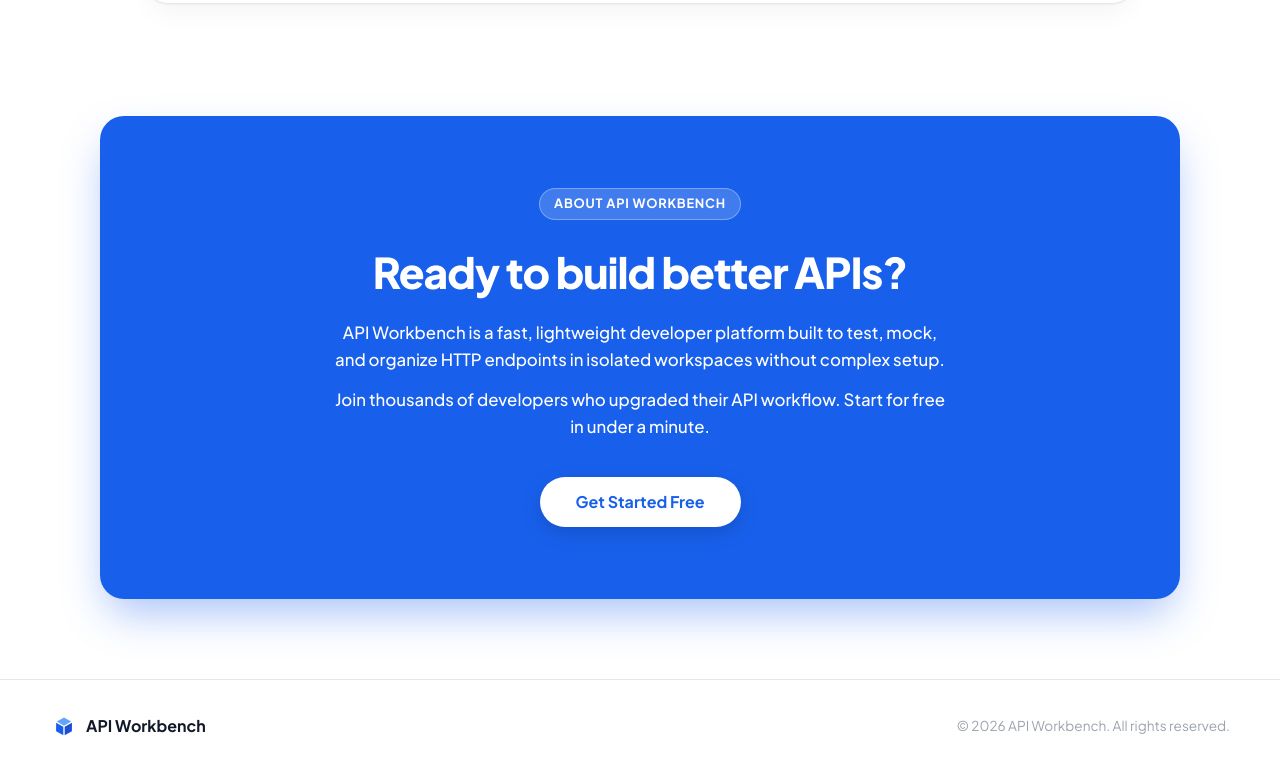
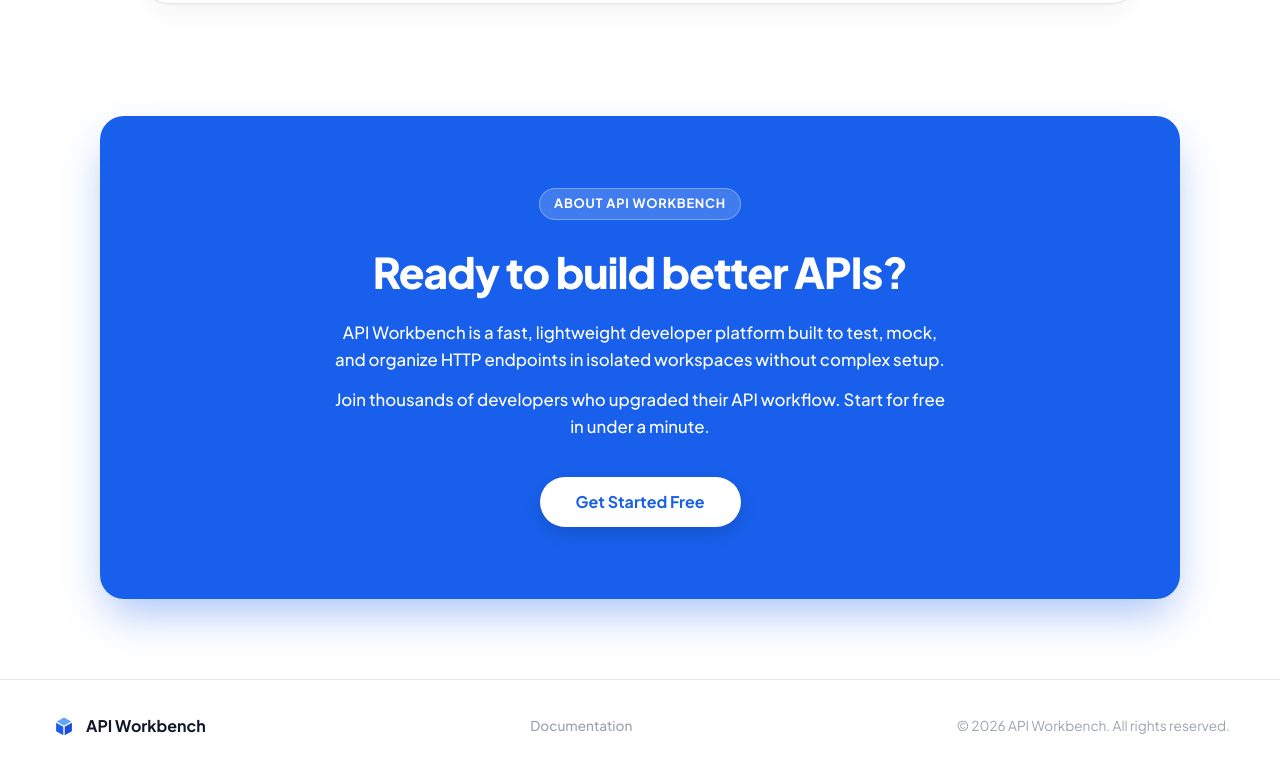
Before and after one commit to ahmad-bits/api-workbench, a React (Vite) app in the folder frontend/: page / in a window 1280 px wide. Shown: the part 3093-3865 px from the top of the page. Built offline with nearby package versions, Linux system fonts and the light colour scheme; no server answers.

Commit message:
Made changes in footer

```diff
--- a/frontend/src/components/auth/AccountSettingsPage.tsx
+++ b/frontend/src/components/auth/AccountSettingsPage.tsx
@@ -1,4 +1,5 @@
 import React, { useState } from 'react';
+import { useNavigate } from 'react-router-dom';
 import './account.css';
 import { useAuth } from '../../context/AuthContext';
 import { useConfirm } from '../../context/ModalContext';
@@ -124,6 +125,7 @@ const ProfileForm: React.FC<ProfileFormProps> = ({
 };
 
 export const AccountSettingsPage: React.FC = () => {
+  const navigate = useNavigate();
   const { user, updateProfile, deleteAccount, logout } = useAuth();
   const confirm = useConfirm();
   const toast = useToast();
@@ -445,10 +447,13 @@ export const AccountSettingsPage: React.FC = () => {
             <span>&copy; {new Date().getFullYear()} API Workbench. All rights reserved.</span>
           </div>
           <div className="wb-account-footer-links">
-            <a href="#privacy">Privacy</a>
-            <a href="#terms">Terms</a>
-            <a href="#security">Security</a>
-            <a href="#docs">Documentation</a>
+            <button
+              type="button"
+              className="wb-account-footer-link-btn"
+              onClick={() => navigate('/docs')}
+            >
+              Documentation
+            </button>
           </div>
         </footer>
       </div>
--- a/frontend/src/components/auth/account.css
+++ b/frontend/src/components/auth/account.css
@@ -484,14 +484,22 @@
   gap: 1.25rem;
 }
 
-.wb-account-footer-links a {
+.wb-account-footer-links a,
+.wb-account-footer-link-btn {
+  background: none;
+  border: none;
+  padding: 0;
   color: #94a3b8;
+  font-size: 0.8125rem;
+  font-family: inherit;
+  cursor: pointer;
   text-decoration: none;
   transition: color 150ms ease;
 }
 
-.wb-account-footer-links a:hover {
-  color: #475569;
+.wb-account-footer-links a:hover,
+.wb-account-footer-link-btn:hover {
+  color: #1860ec;
 }
 
 /* ==========================================================================
--- a/frontend/src/components/docs/DocsPage.tsx
+++ b/frontend/src/components/docs/DocsPage.tsx
@@ -500,6 +500,15 @@ const MockApiDoc: React.FC = () => (
           <li><strong>Method:</strong> Select the HTTP method (<code>GET</code>, <code>POST</code>, <code>PUT</code>, <code>PATCH</code>, <code>DELETE</code>, <code>HEAD</code>, or <code>OPTIONS</code>).</li>
           <li><strong>Path:</strong> Set the route subpath (e.g., <code>/api/v1/users</code>).</li>
           <li><strong>Status Code:</strong> Select the returned HTTP status code (e.g., <code>200</code>, <code>201</code>, <code>400</code>, <code>404</code>).</li>
+          <li><strong>Response Delay:</strong> Set a custom response delay in milliseconds (default is <code>0 ms</code> for immediate response).</li>
+          <li>
+            <strong>Authentication:</strong> Choose between <code>None</code> (default), <code>API Key</code>, or <code>Bearer Token</code>.
+            <ul>
+              <li><em>API Key:</em> Requires incoming requests to match the configured header name and secret value.</li>
+              <li><em>Bearer Token:</em> Requires incoming requests to supply <code>Authorization: Bearer &lt;token&gt;</code>.</li>
+              <li>Missing or incorrect credentials return <code>401 Unauthorized</code>.</li>
+            </ul>
+          </li>
           <li><strong>Response Headers:</strong> Add custom headers (e.g., <code>Content-Type: application/json</code>).</li>
           <li><strong>Response Body:</strong> Enter the JSON response payload.</li>
         </ul>
@@ -509,7 +518,7 @@ const MockApiDoc: React.FC = () => (
 
     <h2>Public Mock Endpoints</h2>
     <p>
-      Each mock generates a public URL that you can call from any application without authentication headers.
+      Each mock generates a public URL that you can call from any application.
     </p>
     <ul>
       <li><strong>Call Counter:</strong> Tracks the total number of requests received on each mock card.</li>
@@ -519,7 +528,7 @@ const MockApiDoc: React.FC = () => (
     <h2>Managing Mocks</h2>
     <ul>
       <li><strong>Search:</strong> Filter mocks by name, path, or method.</li>
-      <li><strong>Edit:</strong> Update the route, status code, headers, or response body.</li>
+      <li><strong>Edit:</strong> Update the route, status code, delay, authentication, headers, or response body.</li>
       <li><strong>Test:</strong> Click <strong>Test</strong> on a mock card to load its URL and method into the API Tester.</li>
       <li><strong>Delete:</strong> Permanently remove the mock endpoint.</li>
     </ul>
--- a/frontend/src/components/landing/LandingFooter.tsx
+++ b/frontend/src/components/landing/LandingFooter.tsx
@@ -1,7 +1,18 @@
 import React from 'react';
+import { useNavigate, useLocation } from 'react-router-dom';
 import './landing.css';
 
-export const LandingFooter: React.FC = () => {
+interface LandingFooterProps {
+  onNavigateSection?: (sectionId: string) => void;
+  hideDocsLink?: boolean;
+}
+
+export const LandingFooter: React.FC<LandingFooterProps> = ({ hideDocsLink }) => {
+  const navigate = useNavigate();
+  const location = useLocation();
+
+  const isDocsPage = hideDocsLink || location.pathname.startsWith('/docs');
+
   return (
     <footer className="wb-landing-footer">
       <div className="wb-footer-inner-container">
@@ -17,9 +28,22 @@ export const LandingFooter: React.FC = () => {
           <span className="wb-footer-brand-title">API Workbench</span>
         </div>
 
+        {/* Links: Documentation (Hidden on Docs page) */}
+        {!isDocsPage && (
+          <div className="wb-footer-links">
+            <button
+              type="button"
+              className="wb-footer-link-btn"
+              onClick={() => navigate('/docs')}
+            >
+              Documentation
+            </button>
+          </div>
+        )}
+
         {/* Copyright */}
         <span className="wb-footer-copyright">
-          &copy; 2026 API Workbench. All rights reserved.
+          &copy; {new Date().getFullYear()} API Workbench. All rights reserved.
         </span>
       </div>
     </footer>
--- a/frontend/src/components/landing/landing.css
+++ b/frontend/src/components/landing/landing.css
@@ -1745,6 +1745,29 @@
   color: var(--wb-text-heading);
 }
 
+.wb-footer-links {
+  display: flex;
+  align-items: center;
+  gap: 1.25rem;
+}
+
+.wb-footer-link-btn {
+  background: none;
+  border: none;
+  padding: 0;
+  font-family: inherit;
+  font-size: 0.85rem;
+  font-weight: 500;
+  color: var(--wb-text-subtle, #64748b);
+  cursor: pointer;
+  transition: color 150ms ease;
+  text-decoration: none;
+}
+
+.wb-footer-link-btn:hover {
+  color: var(--wb-primary, #1860ec);
+}
+
 .wb-footer-copyright {
   font-size: 0.85rem;
   color: var(--wb-text-subtle);
```
Also changed, not shown: 1 other file (tests, documents, lock files or other folders).
